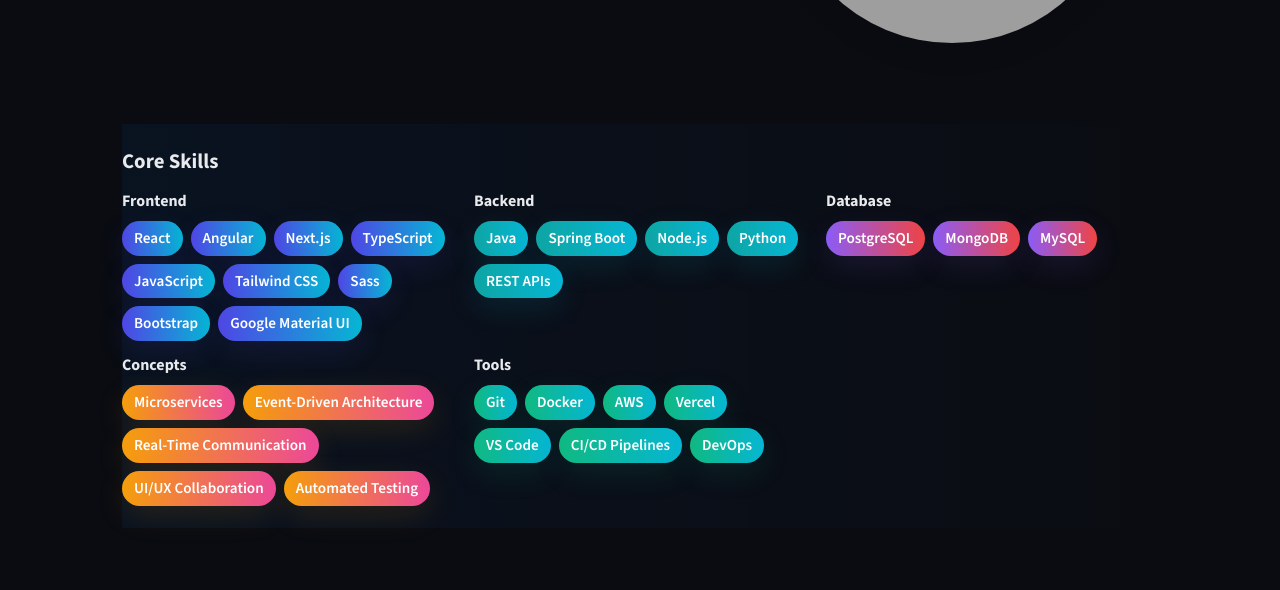
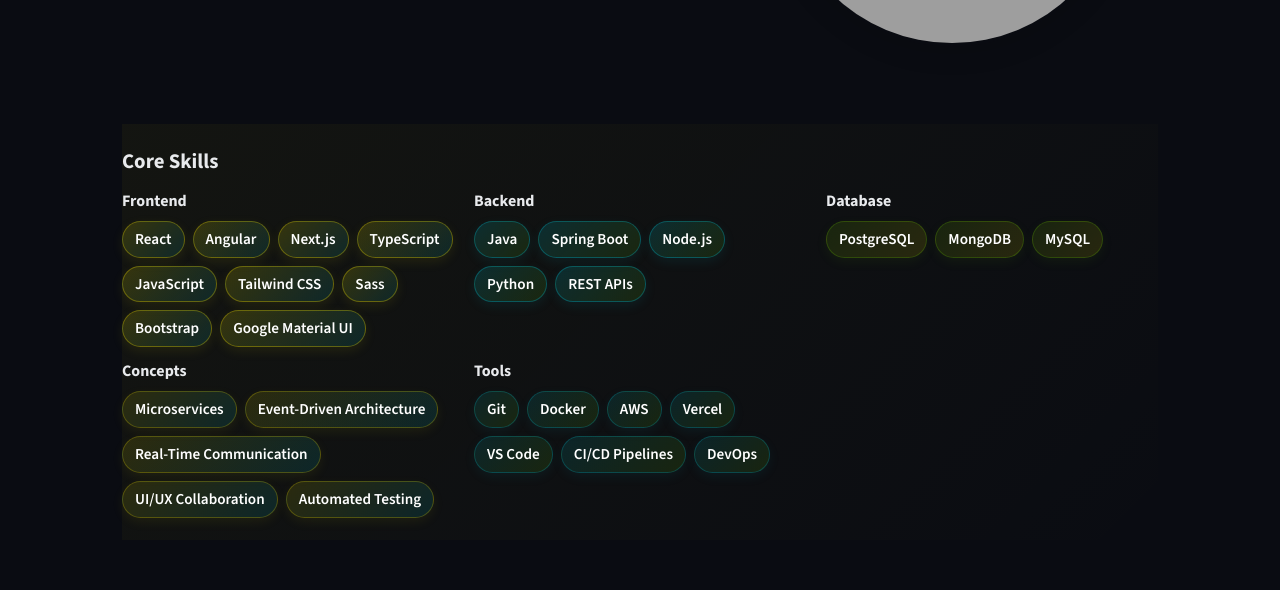
Before and after one commit to Deepika2605/portfolio_v2026, a React (Vite) app: page / in a window 1280 px wide. Shown: the part 1120-1710 px from the top of the page. Built offline with nearby package versions, Linux system fonts and the light colour scheme; no server answers; grey boxes are pictures that could not be loaded.

Commit message:
Phase 1: Update CoreSkills with Tech Radar color palette (gold, cyan, green)

```diff
--- a/src/components/CoreSkills/CoreSkills.css
+++ b/src/components/CoreSkills/CoreSkills.css
@@ -1,13 +1,15 @@
 .core-skills {
-  background: linear-gradient(90deg, rgba(0,123,255,0.06), rgba(0,0,0,0));
+  background: linear-gradient(135deg, rgba(199, 186, 0, 0.05) 0%, transparent 100%);
   padding: 22px 0;
   margin: 14px 0 28px 0;
 }
+
 .core-container-full {
   max-width: 1100px;
   margin: 0 auto;
   padding: 0;
 }
+
 .core-heading {
   display: flex;
   flex-direction: column;
@@ -15,26 +17,34 @@
   gap: 6px;
   margin-bottom: 12px;
 }
+
 .core-title {
   margin: 0;
   font-size: 1.3rem;
   font-weight: 800;
+  color: var(--text);
 }
+
 .core-sub {
   margin: 0;
-  color: #555;
+  color: var(--text-muted);
   font-size: 0.95rem;
 }
+
 .core-grid {
   display: grid;
   grid-template-columns: repeat(1, 1fr);
   gap: 12px 20px;
 }
+
 .core-cat {
   margin: 0 0 8px 0;
   font-size: 1rem;
   font-weight: 700;
+  color: var(--text);
+  text-transform: capitalize;
 }
+
 .core-pills {
   display: flex;
   gap: 8px;
@@ -43,23 +53,93 @@
   margin: 0;
   padding: 0;
 }
+
 .core-pill {
-  background: #007bff;
-  color: #fff;
+  background: linear-gradient(135deg, rgba(199, 186, 0, 0.15), rgba(199, 186, 0, 0.1));
+  border: 1px solid rgba(199, 186, 0, 0.3);
+  color: #ffffff;
   padding: 6px 12px;
   border-radius: 999px;
   font-weight: 600;
-  box-shadow: 0 8px 24px rgba(0, 123, 255, 0.12);
+  box-shadow: 0 4px 12px rgba(199, 186, 0, 0.08);
   font-size: 0.95rem;
+  transition: all 0.2s ease;
 }
 
-/* Category-specific pill colors */
-.pill-frontend { background: linear-gradient(90deg,#4f46e5,#06b6d4); box-shadow: 0 10px 30px rgba(79,70,229,0.12); }
-.pill-backend { background: linear-gradient(90deg,#0ea5a4,#06b6d4); box-shadow: 0 10px 30px rgba(6,182,212,0.12); }
-.pill-database { background: linear-gradient(90deg,#8b5cf6,#ef4444); box-shadow: 0 10px 30px rgba(139,92,246,0.12); }
-.pill-concepts { background: linear-gradient(90deg,#f59e0b,#ec4899); box-shadow: 0 10px 30px rgba(245,158,11,0.12); }
-.pill-tools { background: linear-gradient(90deg,#10b981,#06b6d4); box-shadow: 0 10px 30px rgba(16,185,129,0.12); }
-.pill-default { background: #6b7280; color: #fff; box-shadow: 0 8px 20px rgba(0,0,0,0.08); }
+.core-pill:hover {
+  background: linear-gradient(135deg, rgba(199, 186, 0, 0.25), rgba(199, 186, 0, 0.15));
+  border-color: rgba(199, 186, 0, 0.5);
+  transform: translateY(-2px);
+  box-shadow: 0 6px 16px rgba(199, 186, 0, 0.12);
+}
+
+/* Category-specific pill colors using Tech Radar palette */
+.pill-frontend {
+  background: linear-gradient(135deg, rgba(199, 186, 0, 0.2), rgba(0, 158, 176, 0.15));
+  border: 1px solid rgba(199, 186, 0, 0.4);
+  box-shadow: 0 4px 12px rgba(199, 186, 0, 0.1);
+}
+
+.pill-frontend:hover {
+  background: linear-gradient(135deg, rgba(199, 186, 0, 0.3), rgba(0, 158, 176, 0.25));
+  border-color: rgba(199, 186, 0, 0.6);
+}
+
+.pill-backend {
+  background: linear-gradient(135deg, rgba(0, 158, 176, 0.2), rgba(91, 163, 0, 0.15));
+  border: 1px solid rgba(0, 158, 176, 0.4);
+  box-shadow: 0 4px 12px rgba(0, 158, 176, 0.1);
+}
+
+.pill-backend:hover {
+  background: linear-gradient(135deg, rgba(0, 158, 176, 0.3), rgba(91, 163, 0, 0.25));
+  border-color: rgba(0, 158, 176, 0.6);
+}
+
+.pill-database {
+  background: linear-gradient(135deg, rgba(91, 163, 0, 0.15), rgba(199, 186, 0, 0.15));
+  border: 1px solid rgba(91, 163, 0, 0.3);
+  box-shadow: 0 4px 12px rgba(91, 163, 0, 0.08);
+}
+
+.pill-database:hover {
+  background: linear-gradient(135deg, rgba(91, 163, 0, 0.25), rgba(199, 186, 0, 0.25));
+  border-color: rgba(91, 163, 0, 0.5);
+}
+
+.pill-concepts {
+  background: linear-gradient(135deg, rgba(199, 186, 0, 0.15), rgba(0, 158, 176, 0.15));
+  border: 1px solid rgba(199, 186, 0, 0.3);
+  box-shadow: 0 4px 12px rgba(199, 186, 0, 0.08);
+}
+
+.pill-concepts:hover {
+  background: linear-gradient(135deg, rgba(199, 186, 0, 0.25), rgba(0, 158, 176, 0.25));
+  border-color: rgba(199, 186, 0, 0.5);
+}
+
+.pill-tools {
+  background: linear-gradient(135deg, rgba(0, 158, 176, 0.15), rgba(91, 163, 0, 0.15));
+  border: 1px solid rgba(0, 158, 176, 0.3);
+  box-shadow: 0 4px 12px rgba(0, 158, 176, 0.08);
+}
+
+.pill-tools:hover {
+  background: linear-gradient(135deg, rgba(0, 158, 176, 0.25), rgba(91, 163, 0, 0.25));
+  border-color: rgba(0, 158, 176, 0.5);
+}
+
+.pill-default {
+  background: linear-gradient(135deg, rgba(91, 163, 0, 0.15), rgba(199, 186, 0, 0.1));
+  border: 1px solid rgba(91, 163, 0, 0.3);
+  color: #e0e0e0;
+  box-shadow: 0 4px 12px rgba(91, 163, 0, 0.08);
+}
+
+.pill-default:hover {
+  background: linear-gradient(135deg, rgba(91, 163, 0, 0.25), rgba(199, 186, 0, 0.2));
+  border-color: rgba(91, 163, 0, 0.5);
+}
 
 @media (min-width: 700px) {
   .core-grid {
@@ -71,5 +151,9 @@
   .core-grid {
     grid-template-columns: repeat(3, 1fr);
   }
-  .core-heading { flex-direction: row; align-items: center; justify-content: space-between }
+  .core-heading {
+    flex-direction: row;
+    align-items: center;
+    justify-content: space-between;
+  }
 }
```
